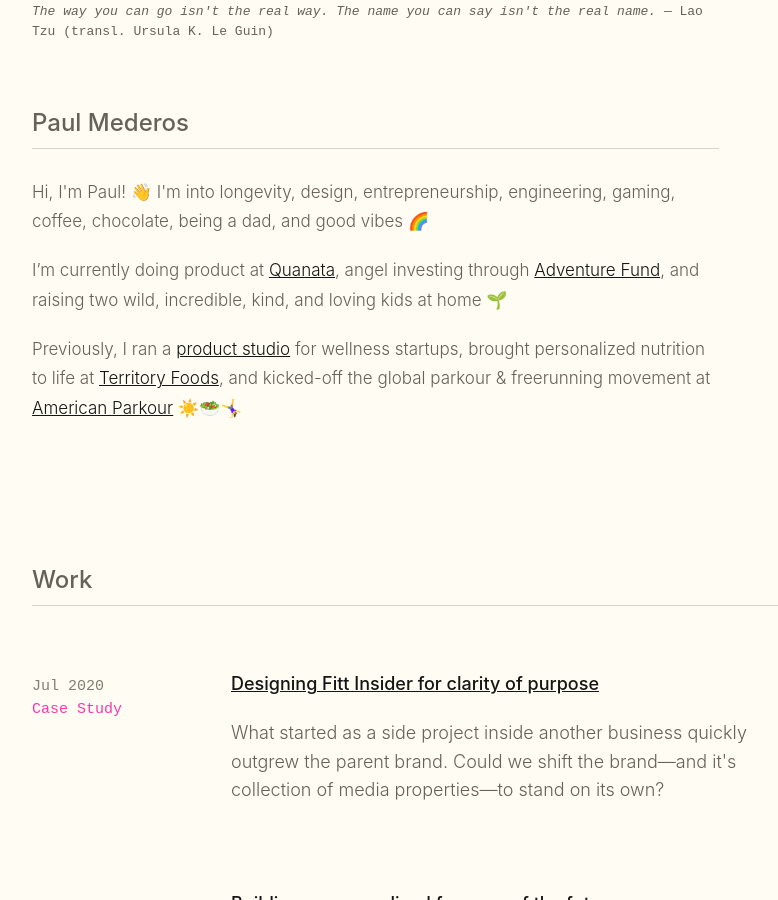
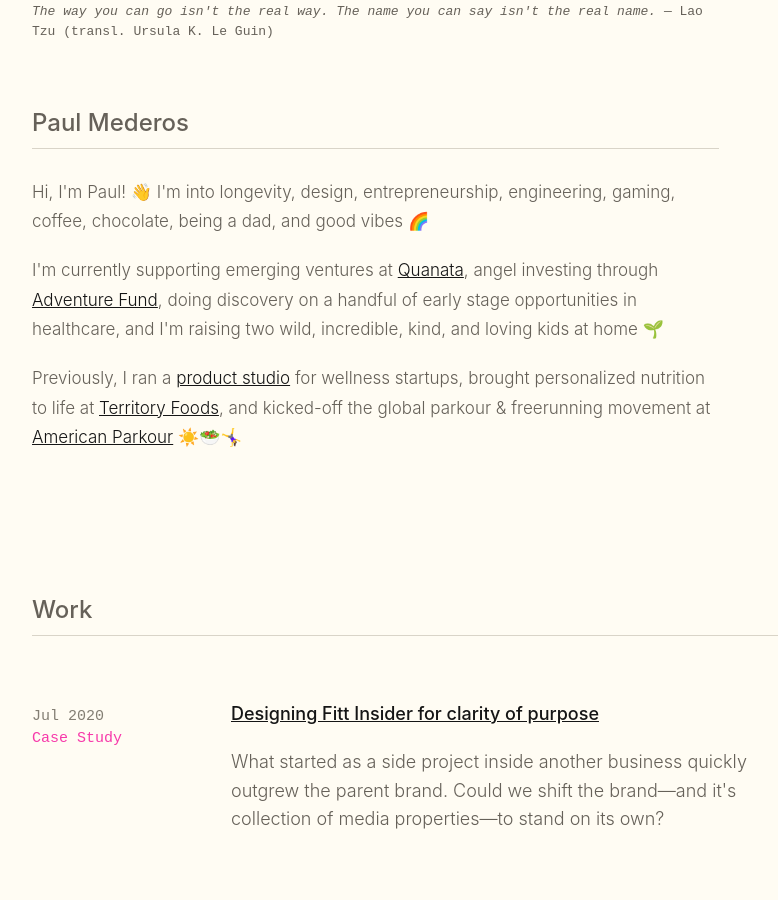
Before and after one commit to paulmederos/pm17, a Jekyll site: the page built from index.html, in a window 1280 px wide and 900 px high, scrolled down 811 px. Shown: the whole window, without its empty margins (215-993 px from the left). Built offline with Jekyll 4.4.1, drawn with Linux system fonts in a browser that asks for light colours; some web fonts are replaced.

Commit message:
Update index.html

```diff
--- a/index.html
+++ b/index.html
@@ -34,9 +34,10 @@
           engineering, gaming, coffee, chocolate, being a dad, and good vibes 🌈
         </p>
         <p class="line-lg">
-          I’m currently doing product at <a href="https://www.quanata.com" target="_blank">Quanata</a>,
+          I'm currently supporting emerging ventures at <a href="https://www.quanata.com" target="_blank">Quanata</a>,
           angel investing through <a href="https://www.adventure.fund" target="_blank">Adventure Fund</a>,
-          and raising two wild, incredible, kind, and loving kids at home 🌱
+          doing discovery on a handful of early stage opportunities in healthcare,
+          and I'm raising two wild, incredible, kind, and loving kids at home 🌱
         </p>
         <p class="line-lg">
           Previously, I ran a <a href="https://www.enchant.co" target="_blank">product studio</a> for wellness startups, brought personalized nutrition to life
```
